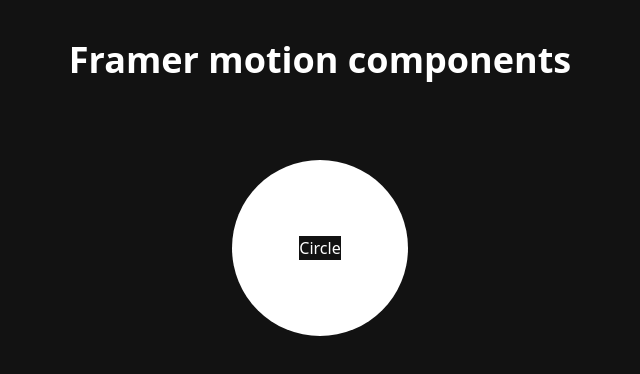
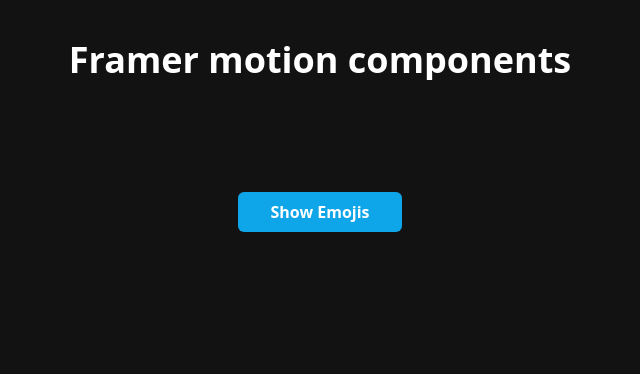
Before and after one commit to yatharth1706/framer-motion-components, a React (Vite) app: page / in a window 1280 px wide. Shown: the top 374 px of the page, without its empty margins (320-960 px from the left). Built offline with nearby package versions, Linux system fonts and the light colour scheme.

Commit message:
add emojis

```diff
--- a/src/App.jsx
+++ b/src/App.jsx
@@ -1,5 +1,6 @@
 import "./App.css";
 import DraggableDiv from "./framer-components/DraggableDiv";
+import EmojisAnimation from "./framer-components/EmojisAnimation";
 import ExitAndEnterAnimation from "./framer-components/ExitAndEnterAnimation";
 import GestureButton from "./framer-components/GestureButton";
 import ProgressBar from "./framer-components/ProgressBar";
@@ -11,12 +12,8 @@
         <h1 className="text-center text-4xl font-semibold">
           Framer motion components
         </h1>
-        {/* <ProgressBar /> */}
-        {/* <ExitAndEnterAnimation />
 
-        <GestureButton /> */}
-
-        <DraggableDiv />
+        <EmojisAnimation />
       </div>
     </>
   );
--- a/src/framer-components/DraggableDiv.jsx
+++ b/src/framer-components/DraggableDiv.jsx
@@ -18,7 +18,7 @@
       className="w-44 h-44 rounded-full bg-white mt-20 mx-auto flex flex-col items-center justify-center"
       dragPropagation
     >
-      <h2>Circle</h2>
+      <h2 className="bg-transparent text-gray-800">Circle</h2>
     </motion.div>
   );
 }
--- /dev/null
+++ b/src/framer-components/EmojisAnimation.jsx
@@ -0,0 +1,72 @@
+import React, { useState } from "react";
+import { motion } from "framer-motion";
+
+const Variant1 = {
+  show: {
+    opacity: 1,
+    transition: {
+      when: "beforeChildren",
+      staggerChildren: 0.3,
+    },
+  },
+  hide: {
+    opacity: 0,
+    transition: {
+      when: "afterChildren",
+    },
+  },
+};
+
+const Variant2 = {
+  show: {
+    opacity: 1,
+    x: 0,
+  },
+  hide: {
+    opacity: 0,
+    x: -100,
+  },
+};
+
+function EmojisAnimation() {
+  const [showEmojis, setShowEmojis] = useState(false);
+
+  return (
+    <div>
+      <motion.div
+        animate={showEmojis ? "show" : "hide"}
+        className="mt-10 flex flex-col items-center space-y-6 justify-center"
+      >
+        <motion.div
+          variants={Variant1}
+          className="flex rounded-full p-4 items-center text-3xl justify-evenly w-64 h-12 bg-white"
+        >
+          {/* some emojis */}
+          <motion.span variants={Variant2} className="bg-transparent">
+            😆
+          </motion.span>
+          <motion.span variants={Variant2} className="bg-transparent">
+            ❤️
+          </motion.span>
+          <motion.span variants={Variant2} className="bg-transparent">
+            💯
+          </motion.span>
+          <motion.span variants={Variant2} className="bg-transparent">
+            👍
+          </motion.span>
+          <motion.span variants={Variant2} className="bg-transparent">
+            😇
+          </motion.span>
+        </motion.div>
+        <button
+          className="bg-sky-500 text-white cursor-pointer font-semibold py-2 px-8 rounded-md"
+          onClick={() => setShowEmojis(!showEmojis)}
+        >
+          {!showEmojis ? "Show Emojis" : "Hide Emojis"}
+        </button>
+      </motion.div>
+    </div>
+  );
+}
+
+export default EmojisAnimation;
```
